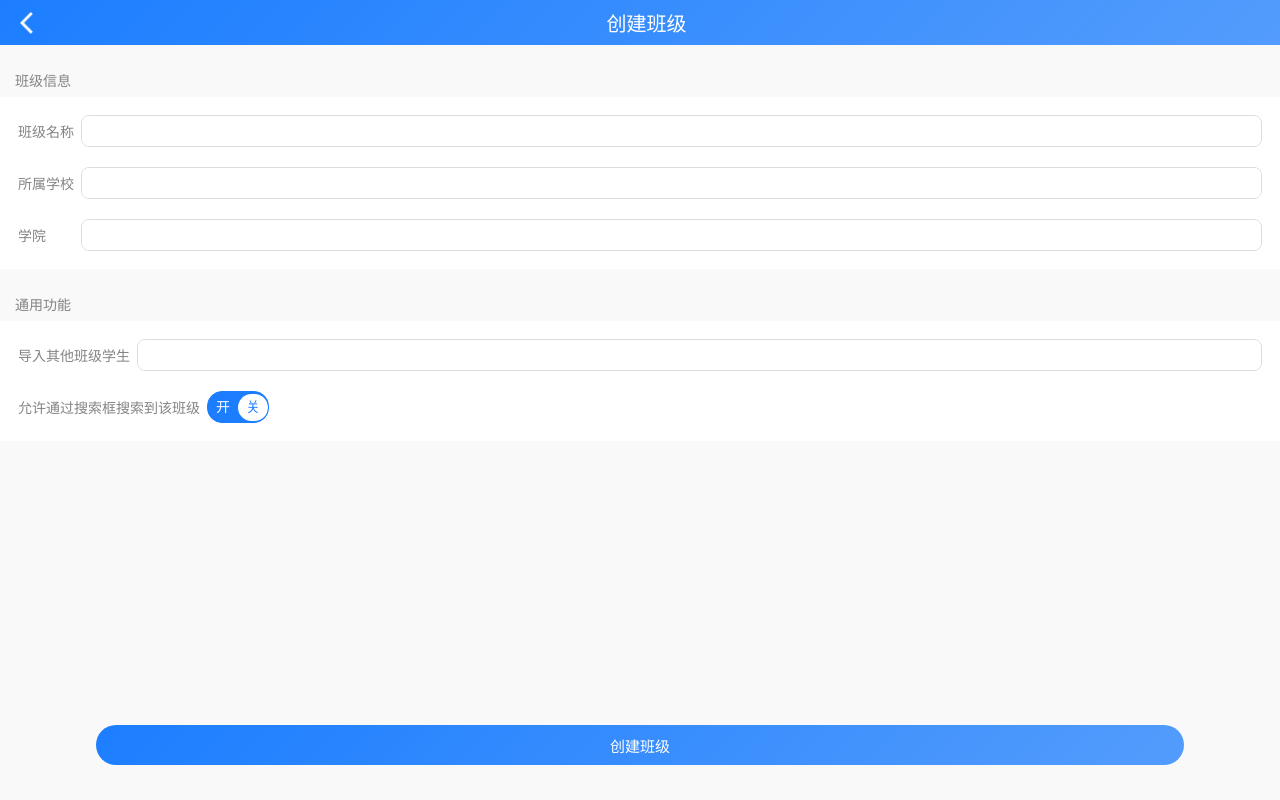
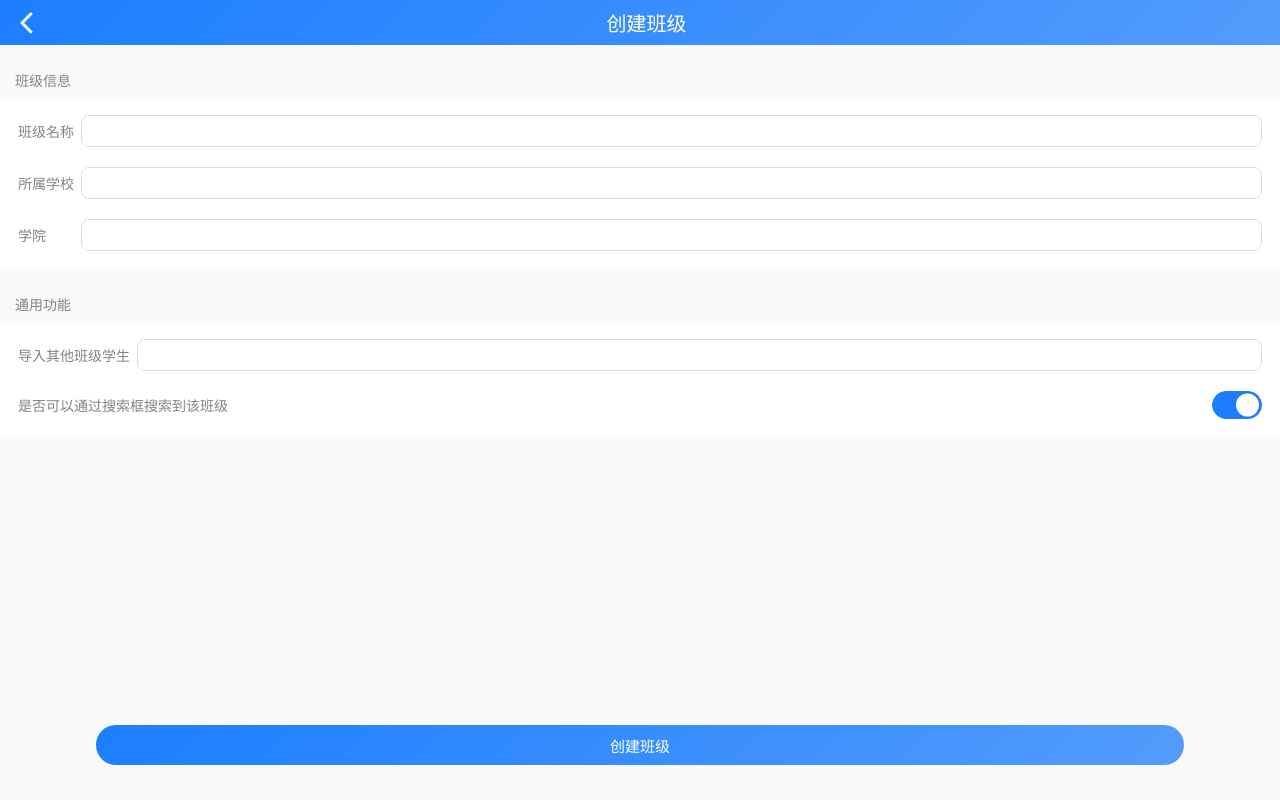
Before and after one commit to ChicKo1108/zskt, a Vue app: page /createClass in a window 1280 px wide. Built offline with nearby package versions, Linux system fonts and the light colour scheme.

Commit message:
完善【创建班级】页UI

```diff
--- a/public/index.html
+++ b/public/index.html
@@ -3,7 +3,7 @@
   <head>
     <meta charset="utf-8">
     <meta http-equiv="X-UA-Compatible" content="IE=edge">
-    <meta name="viewport" content="width=device-width,initial-scale=1.0">
+    <meta name="viewport" content="width=device-width,initial-scale=1.0,maximum-scale=1.0">
     <link rel="icon" href="<%= BASE_URL %>favicon.ico">
     <title><%= htmlWebpackPlugin.options.title %></title>
   </head>
--- a/src/pages/create_class/create_class.css
+++ b/src/pages/create_class/create_class.css
@@ -53,7 +53,7 @@
   overflow: hidden;
 }
 
-.base_info_ipt > input {
+.base_info_ipt>input {
   width: 100%;
   height: 100%;
   border: none;
@@ -64,33 +64,27 @@
 
 .switch {
   flex: 1;
-  height: 30px;
+  height: 24px;
   border: 1px solid #1c7eff;
-  border-radius: 15px;
-  display: flex;
-  justify-content: space-between;
-  align-items: center;
+  border-radius: 16px;
   overflow: hidden;
   background-color: #1c7eff;
-  font-size: 14px;
-  max-width: 60px;
+  max-width: 44px;
+  margin-left: auto;
+  padding: 1px 2px;
+  position: relative;
+  transition: background .3s, border-color .3s;
 }
 
-.switch .on {
-  background-color: #1c7eff;
-  color: #fff;
-  flex: 1;
-  text-align: center;
-  line-height: 27px;
-  height: 27px;
+.switch span {
+  display: block;
+  height: 23px;
+  width: 23px;
+  position: absolute;
+  top: 50%;
+  left: 0;
+  transform: translateY(-100%);
+  background-color: #fff;
+  border-radius: 50%;
+  transition: transform .3s;
 }
-
-.switch .off {
-  height: 27px;
-  border-radius: 15px;
-  background-color: #fff;
-  color: #1c7eff;
-  flex: 1;
-  text-align: center;
-  line-height: 27px;
-}
--- a/src/pages/create_class/create_class.vue
+++ b/src/pages/create_class/create_class.vue
@@ -22,18 +22,30 @@
       <div class="block_title">通用功能</div>
       <div class="block">
         <div class="line">
-          <div class="base_info_name" style="width:112px;">
+          <div class="base_info_name" style="width: auto">
             导入其他班级学生
           </div>
           <div class="base_info_ipt"><input type="text" /></div>
         </div>
         <div class="line">
-          <div class="base_info_name" style="width:182px;">
-            允许通过搜索框搜索到该班级
+          <div class="base_info_name" style="width: auto">
+            是否可以通过搜索框搜索到该班级
           </div>
-          <div class="switch">
-            <span class="on">开</span>
-            <span class="off">关</span>
+          <div
+            @click="toggleSearch"
+            :style="{
+              backgroundColor: canSearch ? '#1c7eff' : '#ddd',
+              borderColor: canSearch ? '#1c7eff' : '#ddd',
+            }"
+            class="switch"
+          >
+            <span
+              :style="{
+                transform: canSearch
+                  ? 'translate(100%, -50%)'
+                  : 'translate(3px, -50%)',
+              }"
+            />
           </div>
         </div>
       </div>
@@ -46,7 +58,17 @@
 import ZsButtonVue from "../../components/zs_button/ZsButton.vue";
 import ZsNavBarVue from "../../components/zs_nav_bar/ZsNavBar.vue";
 export default {
-  components: { zsNavBar: ZsNavBarVue, zsButton: ZsButtonVue }
+  components: { zsNavBar: ZsNavBarVue, zsButton: ZsButtonVue },
+  data() {
+    return {
+      canSearch: true
+    };
+  },
+  methods: {
+    toggleSearch() {
+      this.canSearch = !this.canSearch;
+    }
+  }
 };
 </script>
 
```
Also changed, not shown: 1 other file (tests, documents, lock files or other folders).
